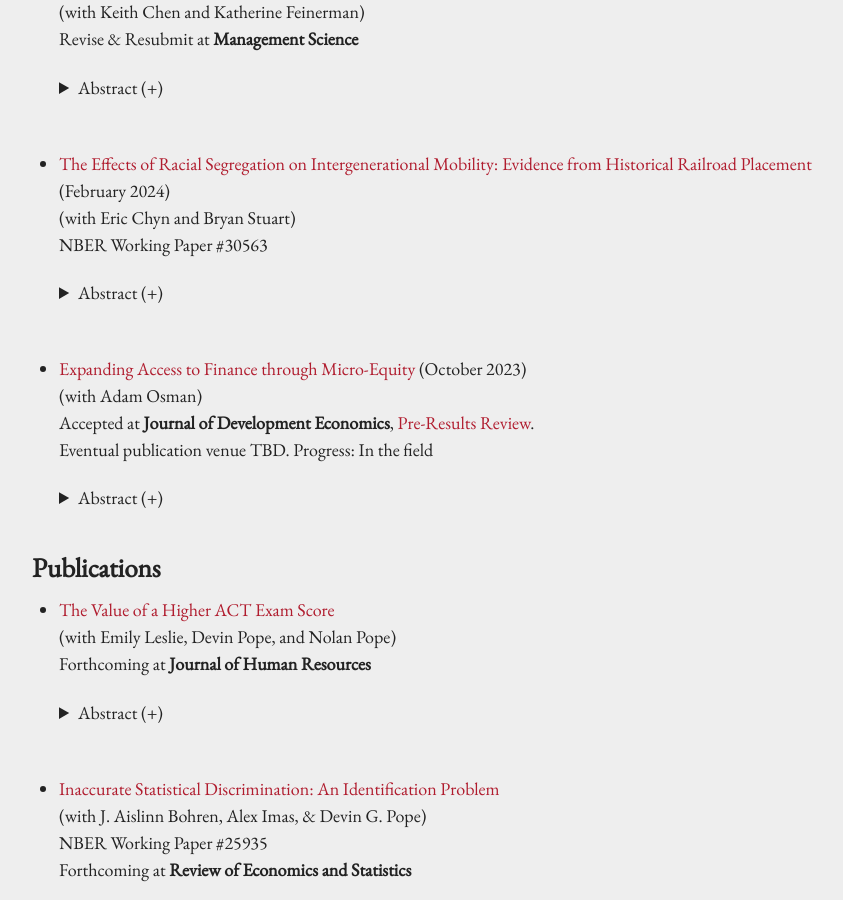
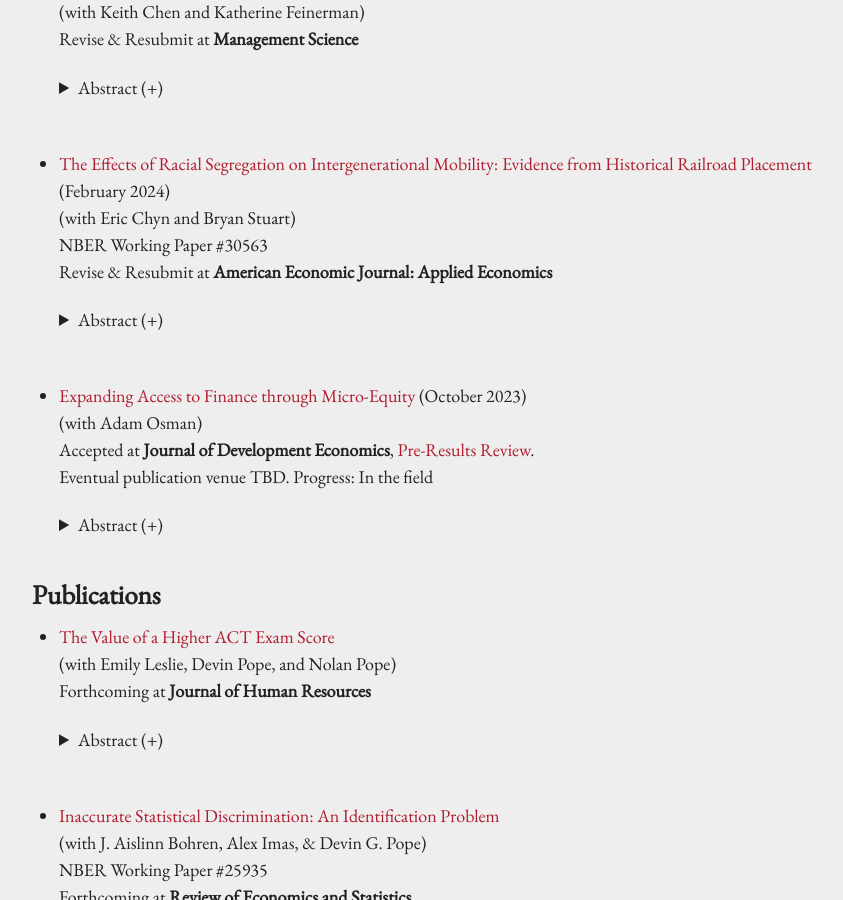
Before and after one commit to kareemhaggag/kareemhaggag.github.io, a Jekyll site: the page built from research.md, in a window 1280 px wide and 900 px high, scrolled down 348 px. Shown: the whole window, without its empty margins (185-1028 px from the left). Built offline with Jekyll 4.4.1, drawn with Linux system fonts in a browser that asks for light colours; comment, search, counter and statistics services are not loaded; our own code applies the rules of GitHub Pages for plain Markdown files.

Commit message:
update research

```diff
--- a/research.md
+++ b/research.md
@@ -32,6 +32,8 @@
 * [The Effects of Racial Segregation on Intergenerational Mobility: Evidence from Historical Railroad Placement](/f/Segregation_Mobility.pdf) (February 2024)<br />
   (with Eric Chyn and Bryan Stuart)<br />
   NBER Working Paper #30563<br />
+    Revise & Resubmit at **American Economic Journal: Applied Economics** <br />
+
 
 
    <details><summary> Abstract (+) </summary>
```
Also changed, not shown: 2 other files.
